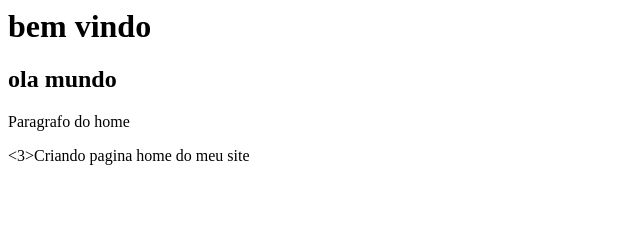
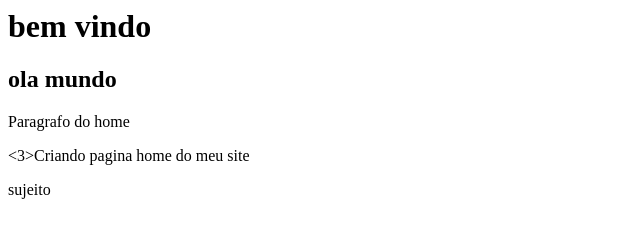
Before and after one commit to rafael-debug/curso.github, a plain HTML site: page index.html in a window 1280 px wide. Shown: the full height of the page, 0-640 px from the left. Drawn offline with Linux system fonts and the light colour scheme.

Commit message:
finalizando pagina home com toda descricao

```diff
--- a/index.html
+++ b/index.html
@@ -2,3 +2,4 @@
 <h2> ola mundo </h2>
 <p>Paragrafo do home</p>
 <3>Criando pagina home do meu site</3>
+<p> sujeito</p>
```
Also changed, not shown: texto.txt.
